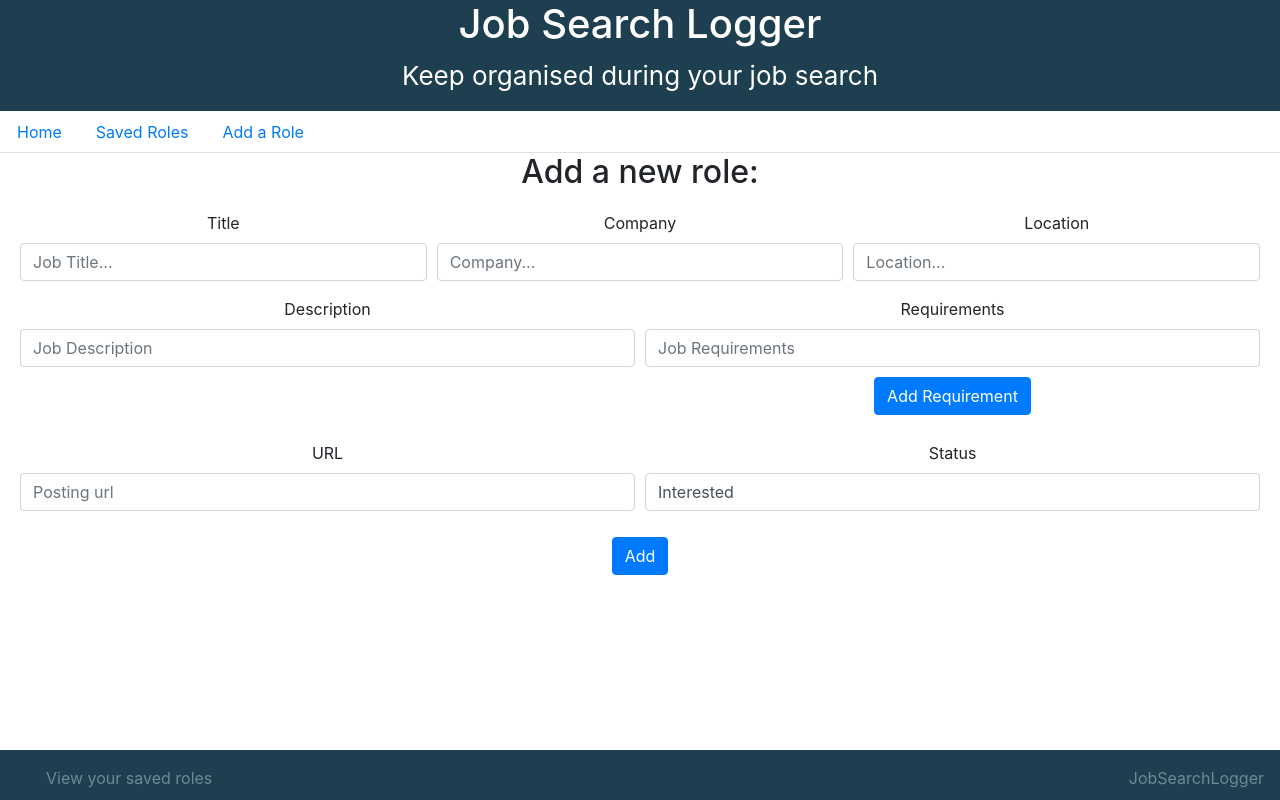
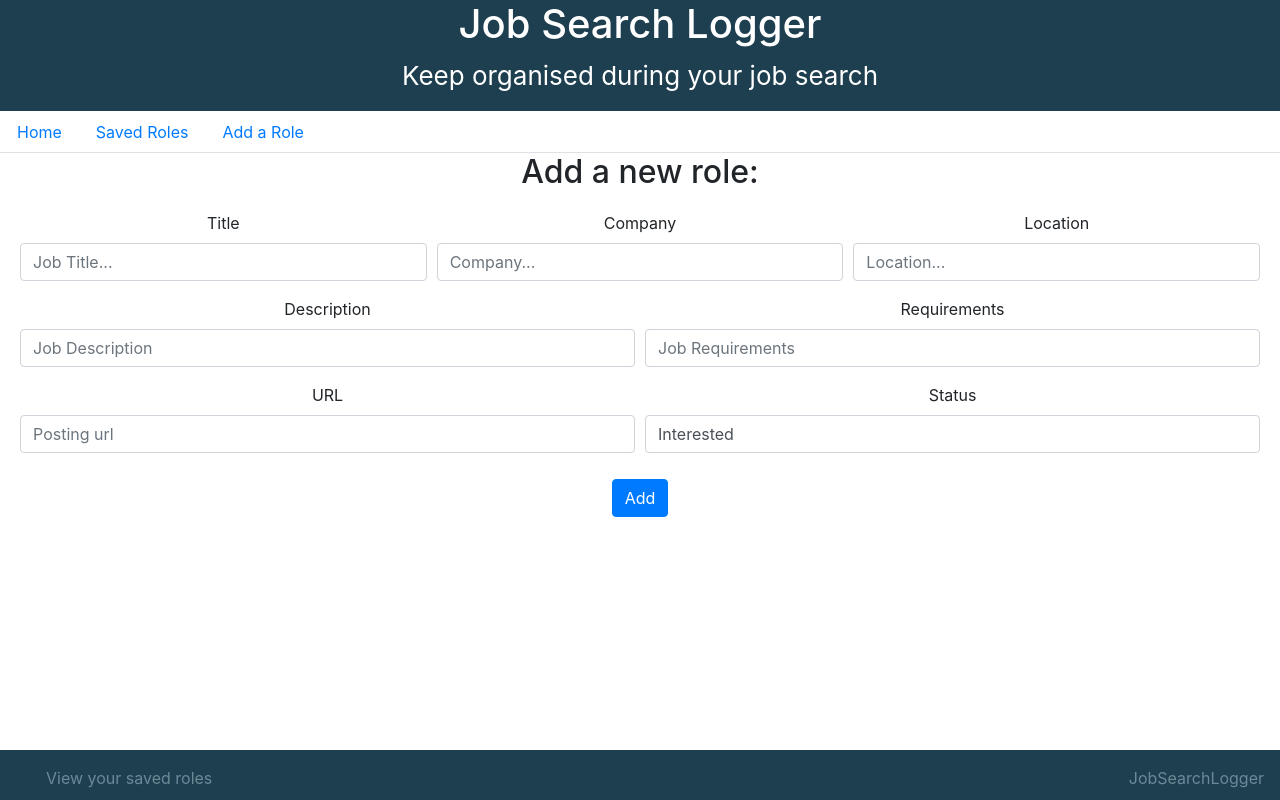
Before and after one commit to CrytoCodeWizard/React-Job-Search-Logger-Project, a React (Create React App) app: page /roles/new in a window 1280 px wide. Built offline with nearby package versions, Linux system fonts and the light colour scheme.

Commit message:
Tidy up - Remove button from requirements Form.Group as will be a stretch goal

```diff
--- a/src/components/NewRoleForm.jsx
+++ b/src/components/NewRoleForm.jsx
@@ -32,21 +32,8 @@ class NewRoleForm extends Component {
 
 	handleSubmit = event => {
 		event.preventDefault()
-
 		this.props.addRole(this.state.formData)
-
 		this.resetLocalState()
-		// this.setState({
-		// 	formData: {
-		// 		title: '',
-		// 		description: '',
-		// 		requirements: [],
-		// 		company: '',
-		// 		location: '',
-		// 		status: 'Interested',
-		// 		url: ''
-		// 	}
-		// })
 	}
 
 	resetLocalState = () => {
@@ -93,11 +80,6 @@ class NewRoleForm extends Component {
 						<Form.Group as={Col} controlId="formGridRequirements">
 							<Form.Label>Requirements</Form.Label>
 							<Form.Control type="textarea" name="requirements" placeholder="Job Requirements" value={requirements} onChange={this.handleChange} />
-
-							{/* COULD ADD A NEW FIELD TO ENTER A NEW REQUIREMENT ON CLICK */}
-							<Button onClick={this.handleAddRequest}>Add Requirement </Button>
-							{/*  */}
-
 						</Form.Group>
 					</Form.Row>
 
```
